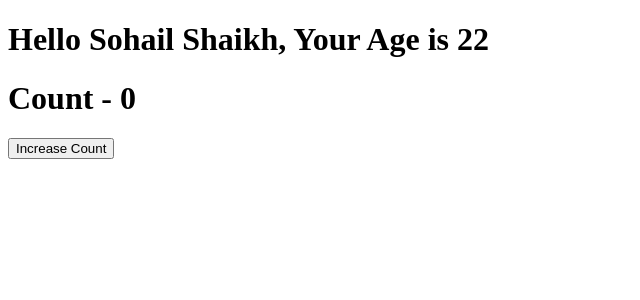
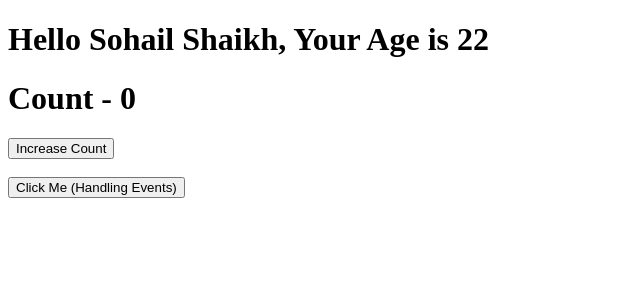
Before and after one commit to sohail019/Complete-TypeScript, a React (Vite) app in the folder 07_TypeScript_with_React/: page / in a window 1280 px wide. Shown: the top 300 px of the page, without its empty margins (0-640 px from the left). Built offline with nearby package versions, Linux system fonts and the light colour scheme.

Commit message:
Learned about how to Handle Events

```diff
--- a/07_TypeScript_with_React/src/App.tsx
+++ b/07_TypeScript_with_React/src/App.tsx
@@ -1,3 +1,4 @@
+import { HandlingEvents } from "./components/TS/HandlingEvents"
 import { Greeting } from "./components/TS/Props"
 import { State } from "./components/TS/State"
 
@@ -6,7 +7,8 @@ export const App = () => {
     <>
     {/* <Greeting name="Sohail " /> */}
     <Greeting name="Sohail Shaikh" age={22} />
-    <State />
+    <State /> <br /> <br />
+    <HandlingEvents />
     </>
   )
 }
--- /dev/null
+++ b/07_TypeScript_with_React/src/components/TS/HandlingEvents.tsx
@@ -0,0 +1,17 @@
+import React, { useState } from "react";
+
+export const HandlingEvents: React.FC = () => {
+  const [text, setText] = useState<string>("");
+
+  const handleClick = (): void => {
+    setText("Button Clicked");
+  };
+
+  return (
+    <>
+      <button onClick={handleClick}>{
+        text ? "Button Clicked" : "Click Me (Handling Events)"
+      }</button>
+    </>
+  );
+};
```
